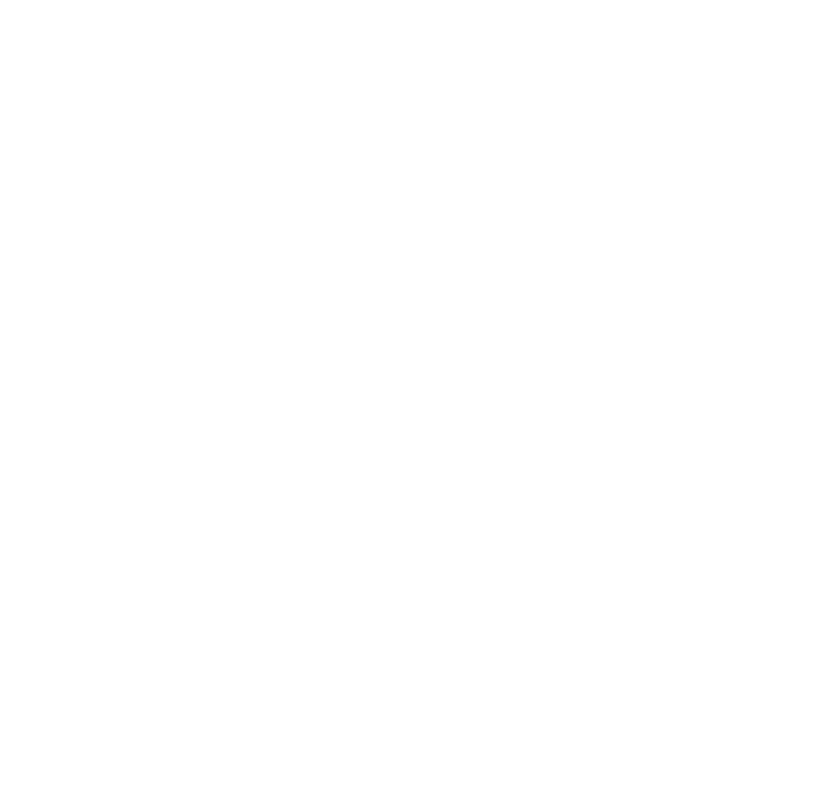
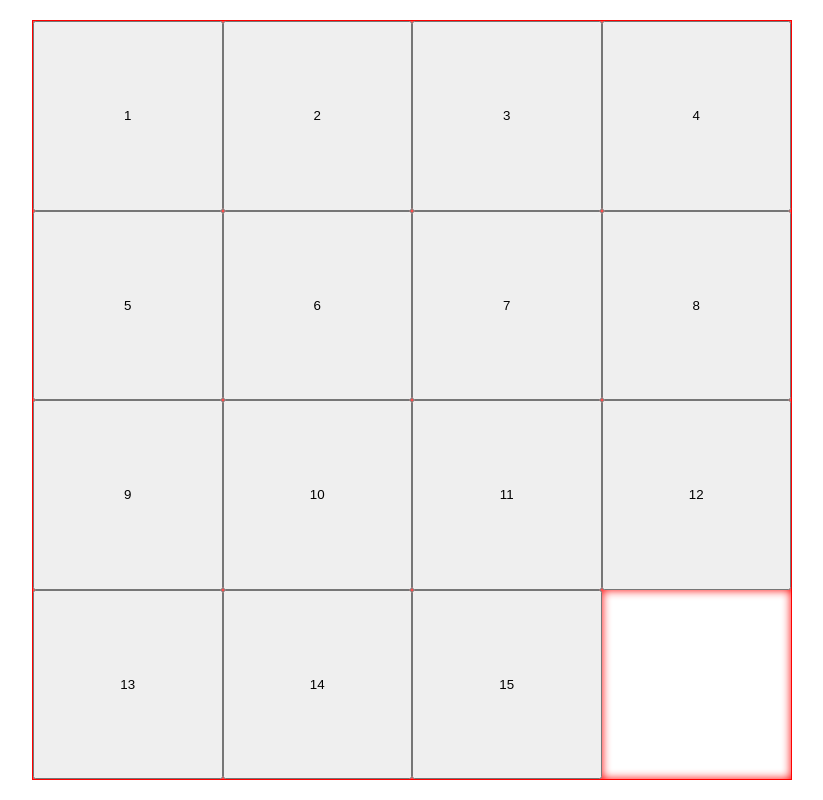
Before and after one commit to bence-toth/daniel-klotski, a React (Create React App) app: page / in a window 1280 px wide. Shown: the whole page, without its empty margins (228-1051 px from the left). Built offline with nearby package versions, Linux system fonts and the light colour scheme.

Commit message:
Rendered board

```diff
--- a/src/App.tsx
+++ b/src/App.tsx
@@ -1,9 +1,7 @@
 import Klotski from "./Klotski";
 
-const App = () => (
-  <div>
-    <Klotski size={4} />
-  </div>
-);
+import volcano from "./pictures/volcano.jpg";
+
+const App = () => <Klotski size={4} image={volcano} />;
 
 export default App;
--- a/src/Klotski.css
+++ b/src/Klotski.css
@@ -0,0 +1,29 @@
+.klotski-wrapper {
+  height: 100%;
+  display: flex;
+  align-items: center;
+  justify-content: center;
+}
+
+.klotski {
+  width: 95vmin;
+  height: 95vmin;
+  border: 1px solid red;
+  display: flex;
+  flex-direction: column;
+}
+
+.klotski .row {
+  display: flex;
+  flex-direction: row;
+}
+
+.klotski .tile {
+  box-shadow: 0 0 10px inset red;
+}
+
+.klotski .tile button {
+  width: 100%;
+  height: 100%;
+  cursor: pointer;
+}
--- a/src/Klotski.tsx
+++ b/src/Klotski.tsx
@@ -1,9 +1,94 @@
+import { useReducer } from "react";
+
 import "./Klotski.css";
 
 interface KlotskiProps {
   size: number;
+  image: string;
 }
 
-const Klotski = ({ size }: KlotskiProps) => <div></div>;
+type KlotskiState = number[][];
+
+enum Direction {
+  Up,
+  Down,
+  Left,
+  Right,
+}
+
+interface MoveInDirectionAction {
+  type: "moveInDirection";
+  direction: Direction;
+}
+
+interface MoveTileAction {
+  type: "moveTile";
+  tileX: number;
+  tileY: number;
+}
+
+type KlotskiAction = MoveInDirectionAction | MoveTileAction;
+
+const shuffleTiles = (size: number) =>
+  Array(size ** 2)
+    .fill(null)
+    .map((_, index) => index + 1)
+    .reduce(
+      (carry: number[][], _, index, original) =>
+        index % size === 0
+          ? [...carry, ...[original.slice(index, index + size)]]
+          : carry,
+      []
+    );
+
+const klotskiReducer = (
+  state: KlotskiState,
+  action: KlotskiAction
+): KlotskiState => {
+  if (action.type === "moveInDirection") {
+    switch (action.direction) {
+      case Direction.Up:
+      case Direction.Right:
+      case Direction.Down:
+      case Direction.Left:
+        return state;
+    }
+  }
+  if (action.type === "moveTile") {
+    return state;
+  }
+  return state;
+};
+
+const Klotski = ({ size, image }: KlotskiProps) => {
+  console.log(shuffleTiles(5));
+  const [klotskiState, klotskiDispatch] = useReducer(
+    klotskiReducer,
+    shuffleTiles(size)
+  );
+  return (
+    <div className="klotski-wrapper">
+      <div className="klotski">
+        {klotskiState.map((row, rowIndex) => (
+          <div
+            key={rowIndex}
+            className="row"
+            style={{ height: `${100 / size}%` }}
+          >
+            {row.map((tile, columnIndex) => (
+              <div
+                key={columnIndex}
+                className="tile"
+                style={{ width: `${100 / size}%` }}
+              >
+                {tile !== size ** 2 && <button>{tile}</button>}
+              </div>
+            ))}
+          </div>
+        ))}
+      </div>
+    </div>
+  );
+};
 
 export default Klotski;
```
Also changed, not shown: src/pictures/volcano.jpg (renamed from src/pictues/volcano.jpg).
